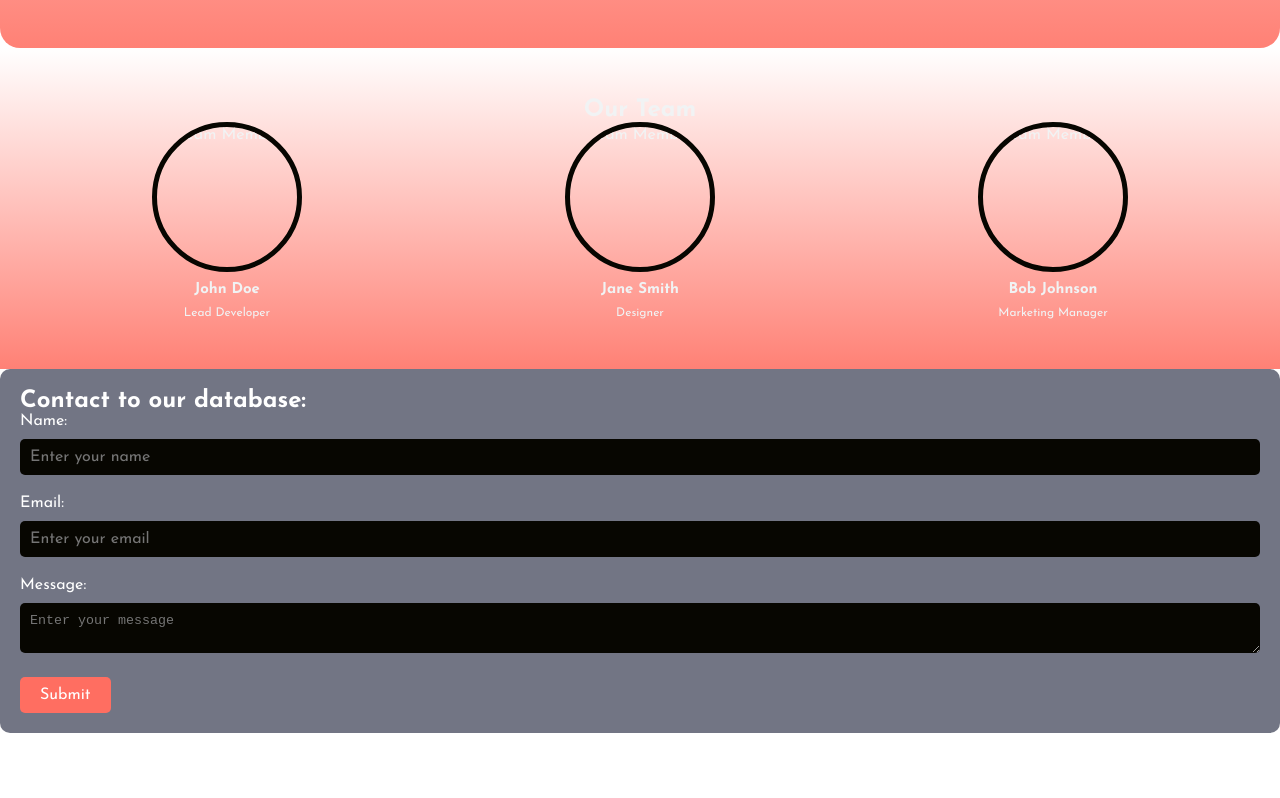
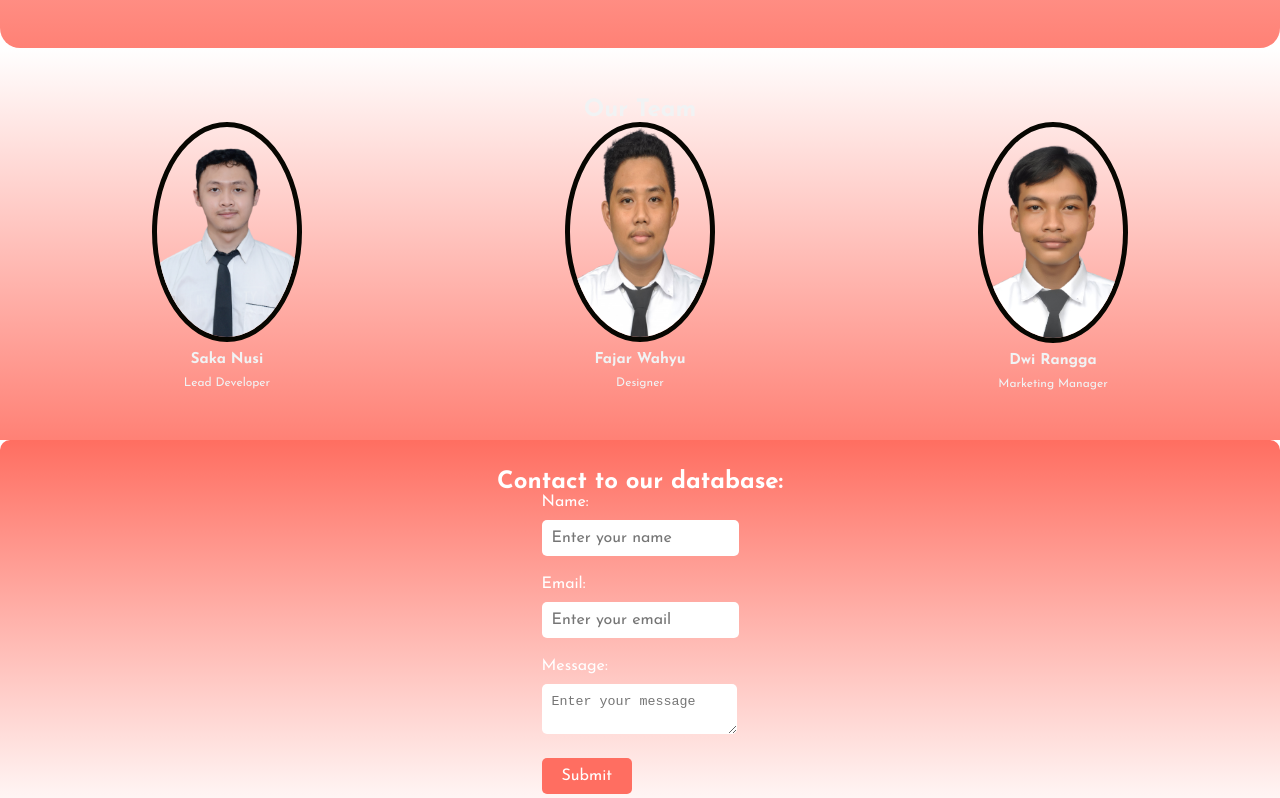
Before and after one commit to faraswebsite/faraswebsite.github.io, a plain HTML site: page contact.html in a window 1280 px wide. Shown: the part 542-1340 px from the top of the page. Drawn offline with nearby package versions, Linux system fonts and the light colour scheme.

Commit message:
edit contact

```diff
--- a/assets/css/contact.css
+++ b/assets/css/contact.css
@@ -54,16 +54,18 @@
   --section-padding: 60px;
 }
 
-.team-section {
-  background-color: var(--rich-black-fogra-29);
-  color: var(--cultured);
-  padding: 50px;
-  text-align: center;
+/* Styles for the Contact Form */
+
+.contact-form-container {
+  display: flex;
+  flex-direction: column;
+  align-items: center;
+  justify-content: center;
+  margin: 10px; /* This makes the container take up the full viewport height */
 }
 
-/* Styles for the Contact Form */
 .contact-form {
-  background-color: var(--oxford-blue_60);
+  background: linear-gradient(0deg, #fff, hsl(5, 100%, 69%));
   color: var(--white);
   padding: 20px;
   border-radius: 10px;
@@ -76,12 +78,12 @@
 
 .contact-form input,
 .contact-form textarea {
-  width: 100%;
+  width: auto;
   padding: 10px;
   margin-bottom: 20px;
   border: none;
-  background-color: var(--smoky-black);
-  color: var(--white);
+  background-color: var(--white);
+  color: var(--black_90);
   border-radius: 5px;
 }
 
@@ -118,7 +120,7 @@
 .team-member img {
   border-radius: 50%;
   width: 150px;
-  height: 150px;
+  height: auto;
   object-fit: cover;
   border: 5px solid var(--smoky-black);
 }
--- a/contact.html
+++ b/contact.html
@@ -88,20 +88,20 @@
         <h2>Our Team</h2>
         <div class="team-members">
             <div class="team-member">
-                <img src="team-member1.jpg" alt="Team Member 1">
-                <h3>John Doe</h3>
+                <img src="./assets/images/saka.png" alt="Team Member 1">
+                <h3>Saka Nusi</h3>
                 <p>Lead Developer</p>
             </div>
 
             <div class="team-member">
-                <img src="team-member2.jpg" alt="Team Member 2">
-                <h3>Jane Smith</h3>
+                <img src="./assets/images/fajar.png" alt="Team Member 2">
+                <h3>Fajar Wahyu</h3>
                 <p>Designer</p>
             </div>
 
             <div class="team-member">
-                <img src="team-member3.jpg" alt="Team Member 3">
-                <h3>Bob Johnson</h3>
+                <img src="./assets/images/rangga.png" alt="Team Member 3">
+                <h3>Dwi Rangga</h3>
                 <p>Marketing Manager</p>
             </div>
         </div>
@@ -110,9 +110,8 @@
     </section>
 
     <section class="contact-form">
-        <div class="container-information">
+        <div class="contact-form-container">
             <h1 class="black">Contact to our database:</h1>
-        </div>
         <div class="form">
             <form id="form" action="https://formspree.io/f/xoqoywzy" method="POST" class="colorful-form">
                 <div class="form-group">
@@ -132,6 +131,7 @@
                 </div>
                 <button class="form-button" type="submit">Submit</button>
             </form>
+          </div>
         </div>
     </section>
     <!-- Close Contact -->
```
Also changed, not shown: assets/images/fajar.jpg (added), assets/images/fajar.png (added), assets/images/rangga.png (added), assets/images/saka.png (added).
